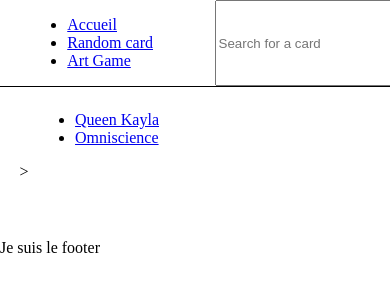
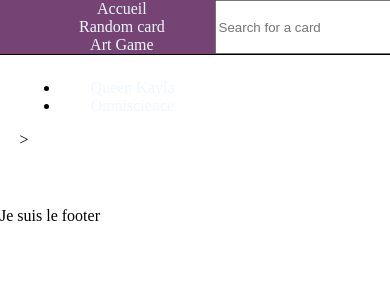
Before and after one commit to Rafien/Vue.js-website, a Vue app: page / in a window 390 px wide. Shown: the top 300 px of the page. Built offline with nearby package versions, Linux system fonts and the light colour scheme.

Commit message:
nav fixed

```diff
--- a/src/App.vue
+++ b/src/App.vue
@@ -33,6 +33,7 @@ header{
     min-width: 100vw;
     padding-left: 5%;
     border-bottom: 1px solid black;
+    background-color: #754374;
   }
 .page{
   padding: 2% 5%;
--- a/src/components/structure-site/HeaderComponent.vue
+++ b/src/components/structure-site/HeaderComponent.vue
@@ -6,27 +6,27 @@ export default {
 
 <template>
   <nav>
-    <ul class="liste_nav">
-      <li><router-link to="/">Accueil</router-link></li>
-      <li><router-link to="/random">Random card</router-link></li>
-      <li><router-link :to="{name: 'art-game'}">Art Game</router-link></li>
-    </ul>
+      <router-link to="/">Accueil</router-link>
+      <router-link to="/random">Random card</router-link>
+      <router-link :to="{name: 'art-game'}">Art Game</router-link>
   </nav>
 </template>
 
 <style>
   nav{
-    display: block;
+    display: flex;
     justify-content: center;
     position: sticky;
     min-width: 50vw;
+    min-height: 4.5vh;
   }
-  .liste_nav{
-    display: flex;
-    flex-direction: row;
-  }
-  li{
+  a{
     margin-left: 5%;
+    padding-left: 5%;
+    padding-right: 5%;
+    align-self: center;
+    text-decoration: none;
+    color:aliceblue
   }
 
 
@@ -34,20 +34,15 @@ export default {
     nav{
       min-width: 60vw;
     }
-    .liste_nav{
-      flex-direction: row;
-    }
   }
   @media (max-width : 768px){
     nav{
       min-width: 50vw;
     }
-    .liste_nav{
-      flex-direction: row;
-    }
   }
   @media (max-width : 425px){
-    .liste_nav{
+    nav{
+      display: flex;
       flex-direction: column;
     }
   }
```
